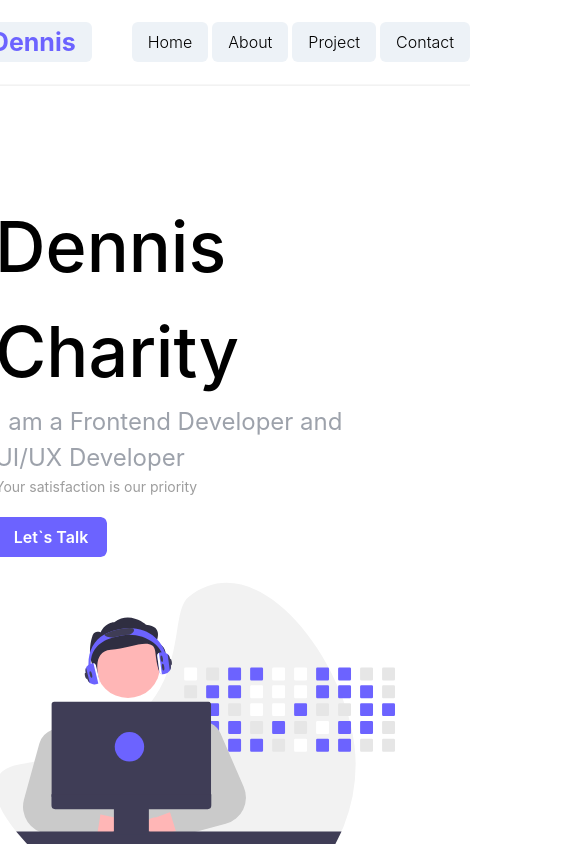
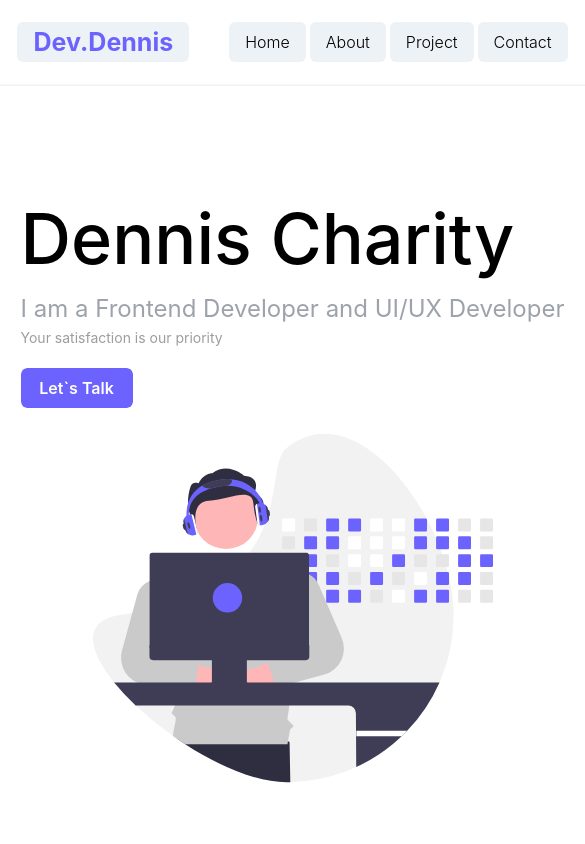
Before and after one commit to Dennis-star1001/Portfolio, a Next.js app: page / in a window 390 px wide. Shown: the top 844 px of the page, 585 px wide, since content can reach past the window. Built offline with nearby package versions, Linux system fonts and the light colour scheme.

Commit message:
responsiveness

```diff
--- a/pages/index.js
+++ b/pages/index.js
@@ -43,8 +43,9 @@ export default function Home() {
 
 
   return (
-    <Box bg='white' h='auto'>
-      <VStack justifyContent='center'>
+    <>
+    <Box className='Static'  h='auto' bg='white'>
+
         {/* NAVBAR */}
 
         <Box borderBottom='1px solid #f2f2f2' id='home' >
@@ -250,7 +251,8 @@ export default function Home() {
           </motion.div>
         </Box>
 
-      </VStack>
+
     </Box>
+    </>
   )
 }
--- a/style.css
+++ b/style.css
@@ -1,10 +1,13 @@
 @media screen and (max-width: 768px) {
   body{
-
+   /* margin-left: 200px; */
     display:flex;
     flex-direction: column;
     justify-content: center;
 
+  }
+  .Static{
+    width: 150vw;
   }
   .landing-page{
     margin-top: 100px;
@@ -41,3 +44,19 @@
     height: 300vh;
   }
  }
+ @media screen and (max-width: 320px) {
+
+  .Static{
+    width: 170vw;
+    height: auto;
+    padding-bottom: 30px;
+  }
+ }
+ @media screen and (max-width: 280px) {
+
+  .Static{
+    width: 190vw;
+    height: auto;
+    padding-bottom: 30px;
+  }
+ }
```
